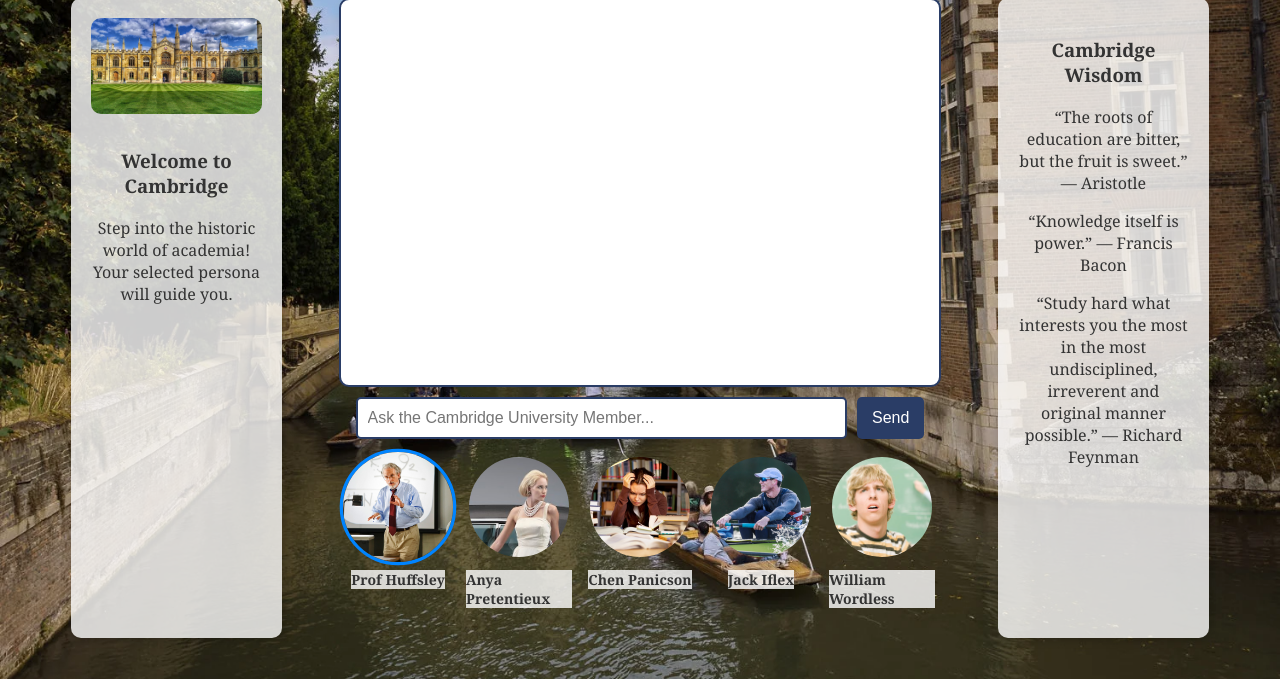
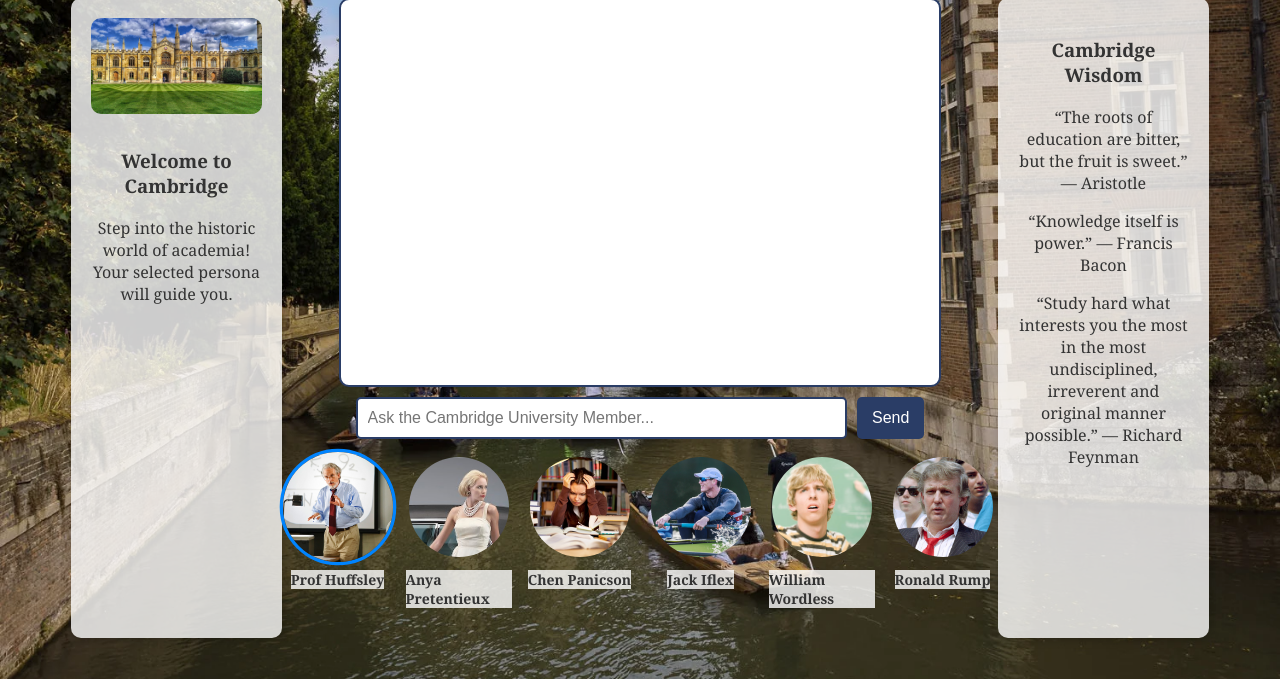
Before and after one commit to Gregeasts/Cambridge-Chatbot, a plain HTML site: page index.html in a window 1280 px wide. Shown: the part 137-816 px from the top of the page. Drawn offline with Linux system fonts and the light colour scheme.

Commit message:
Update index.html

```diff
--- a/index.html
+++ b/index.html
@@ -274,6 +274,10 @@
                     <img src="william.jpg" alt="William">
                     <span>William Wordless</span>
                 </div>
+                <div class="character" onclick="selectCharacter('Ronald_Rump')">
+                    <img src="ronaldrump.jpg" alt="William">
+                    <span>Ronald Rump</span>
+                </div>
             </div>
         </div>
 
@@ -293,7 +297,8 @@
             Anya_Pretentieux: ["Chat with Anya Pretentieux:"],
             Chen_Panicson: ["Chat with Chen Panicson:"],
             Jack_Iflex: ["Chat with Jack Iflex:"],
-            William_Wordless:["Chat with William Wordless:"]
+            William_Wordless:["Chat with William Wordless:"],
+            Ronald_Rump:["Chat with Ronald Rump:"]
         };
 
         function selectCharacter(character) {
```
